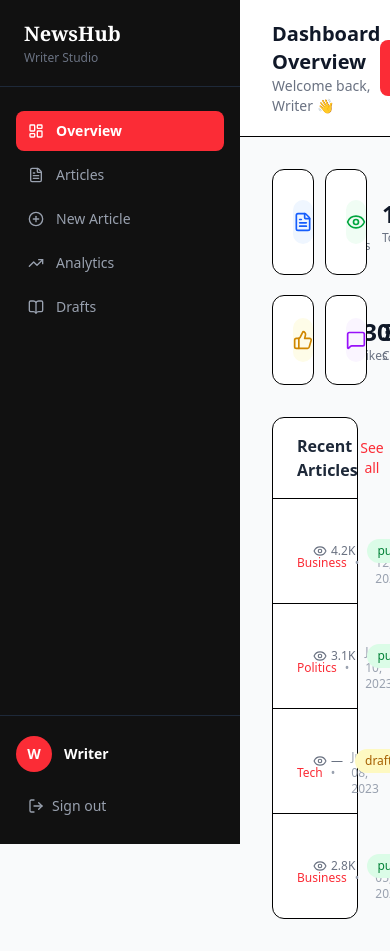
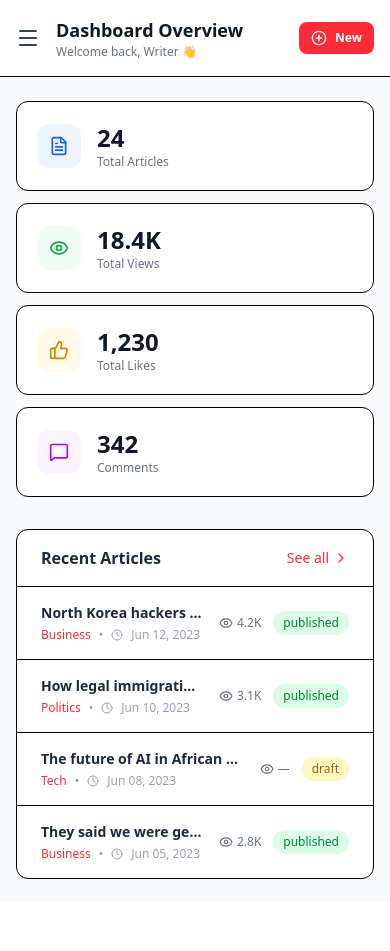
Before and after one commit to OLUJOHN2/newshorizon, a React (Vite) app: page /dashboard in a window 390 px wide. After the commit the page ends 903 px from the top, so only its background shows below. Built offline with nearby package versions, Linux system fonts and the light colour scheme.

Commit message:
mobile responsiveness done

```diff
--- a/src/components/home/HeroSection.tsx
+++ b/src/components/home/HeroSection.tsx
@@ -86,7 +86,7 @@ export default function HeroSection() {
             category: a.category,
             readTime: "2 min read",
             image: a.image,
-            url: a.url,
+            url: `/article/${a.uuid}`,
           })),
         );
       }
@@ -110,7 +110,7 @@ export default function HeroSection() {
                 category: a.category,
                 readTime: "2 min read",
                 image: a.image,
-                url: a.url,
+                url: `/article/${a.uuid}`,
               })),
             );
           }
--- a/src/components/home/TopCreators.tsx
+++ b/src/components/home/TopCreators.tsx
@@ -32,7 +32,7 @@ export default function TopCreators() {
           Top Creator
         </h2>
         <a
-          href="/creators"
+          href="/"
           className="text-xs md:text-sm text-red-500 font-semibold flex items-center gap-1 hover:gap-2 transition-all no-underline whitespace-nowrap shrink-0"
         >
           See all <ChevronRight className="w-3 md:w-4 h-3 md:h-4" />
--- a/src/features/auth/SignIn.tsx
+++ b/src/features/auth/SignIn.tsx
@@ -30,7 +30,7 @@ export default function SignIn() {
     <div className="min-h-screen bg-gray-50 flex items-center justify-center px-4">
       <div className="bg-white w-full max-w-md rounded-2xl shadow-sm border p-8">
         <h1 className="text-2xl font-bold text-gray-900 mb-1 font-serif">
-          Sign in to NewsHub
+          Sign in to NewsHorizon
         </h1>
         <p className="text-sm text-gray-500 mb-6">
           Welcome back — good to see you again.
--- a/src/features/auth/SignUpWriter.tsx
+++ b/src/features/auth/SignUpWriter.tsx
@@ -40,7 +40,7 @@ export default function SignUpWriter() {
     <div className="min-h-screen bg-gray-50 flex items-center justify-center px-4 py-12">
       <div className="bg-white w-full max-w-xl rounded-2xl shadow-sm border p-8">
         <h1 className="text-2xl font-bold text-gray-900 mb-1 font-serif">
-          Become a Writer on NewsHub
+          Become a Writer on NewsHorizon
         </h1>
         <p className="text-sm text-gray-500 mb-6">
           Share your expertise with the world.
--- a/src/pages/WriterDashboard.tsx
+++ b/src/pages/WriterDashboard.tsx
@@ -14,6 +14,8 @@ import {
   ChevronRight,
   Clock,
   BookOpen,
+  Menu,
+  X,
 } from "lucide-react";
 
 const stats = [
@@ -91,6 +93,7 @@ export default function WriterDashboard() {
   const { user, logout } = useAuthStore();
   const navigate = useNavigate();
   const [activeTab, setActiveTab] = useState("overview");
+  const [mobileMenuOpen, setMobileMenuOpen] = useState(false);
 
   function handleLogout() {
     logout();
@@ -98,16 +101,18 @@ export default function WriterDashboard() {
   }
 
   return (
-    <div className="min-h-screen bg-gray-50 flex">
+    <div className="min-h-screen bg-gray-50 flex flex-col lg:flex-row">
       {/* Sidebar */}
-      <aside className="w-60 bg-[#111] flex-shrink-0 flex flex-col sticky top-0 h-screen">
+      <aside className={`fixed inset-0 z-50 w-60 bg-[#111] flex-shrink-0 flex flex-col lg:static lg:z-0 transition-transform duration-300 transform ${
+        mobileMenuOpen ? "translate-x-0" : "-translate-x-full lg:translate-x-0"
+      }`}>
         {/* Logo */}
         <div className="px-6 py-5 border-b border-gray-800">
           <Link
             to="/"
             className="text-xl font-bold text-white font-serif no-underline"
           >
-            NewsHub
+            NewsHorizon
           </Link>
           <p className="text-xs text-gray-500 mt-0.5">Writer Studio</p>
         </div>
@@ -155,37 +160,56 @@ export default function WriterDashboard() {
         </div>
       </aside>
 
+      {/* Overlay for mobile menu */}
+      {mobileMenuOpen && (
+        <div
+          className="fixed inset-0 bg-black/50 z-40 lg:hidden"
+          onClick={() => setMobileMenuOpen(false)}
+        />
+      )}
+
       {/* Main content */}
-      <main className="flex-1 overflow-y-auto">
+      <main className="flex-1 overflow-y-auto w-full">
         {/* Header */}
-        <div className="bg-white border-b px-8 py-5 flex items-center justify-between sticky top-0 z-10">
-          <div>
-            <h1 className="text-xl font-bold text-gray-900">
+        <div className="bg-white border-b px-4 md:px-8 py-4 md:py-5 flex items-center justify-between sticky top-0 z-10 gap-4">
+          <button
+            onClick={() => setMobileMenuOpen(!mobileMenuOpen)}
+            className="lg:hidden text-gray-700 hover:text-gray-900"
+            aria-label="Toggle menu"
+          >
+            {mobileMenuOpen ? <X className="w-6 h-6" /> : <Menu className="w-6 h-6" />}
+          </button>
+          <div className="flex-1 min-w-0">
+            <h1 className="text-lg md:text-xl font-bold text-gray-900 truncate">
               {activeTab === "overview" && "Dashboard Overview"}
               {activeTab === "articles" && "My Articles"}
               {activeTab === "new" && "New Article"}
               {activeTab === "analytics" && "Analytics"}
               {activeTab === "drafts" && "Drafts"}
             </h1>
-            <p className="text-sm text-gray-500">
+            <p className="text-xs md:text-sm text-gray-500">
               Welcome back, {(user as any)?.name?.split(" ")[0] ?? "Writer"} 👋
             </p>
           </div>
           <button
-            onClick={() => setActiveTab("new")}
-            className="flex items-center gap-2 bg-red-500 hover:bg-red-600 text-white text-sm font-semibold px-4 py-2 rounded-lg transition"
+            onClick={() => {
+              setActiveTab("new");
+              setMobileMenuOpen(false);
+            }}
+            className="flex items-center gap-2 bg-red-500 hover:bg-red-600 text-white text-xs md:text-sm font-semibold px-3 md:px-4 py-2 rounded-lg transition whitespace-nowrap shrink-0"
           >
             <PlusCircle className="w-4 h-4" />
-            New Article
+            <span className="hidden sm:inline">New Article</span>
+            <span className="sm:hidden">New</span>
           </button>
         </div>
 
-        <div className="px-8 py-8">
+        <div className="px-4 md:px-8 py-6 md:py-8">
           {/* OVERVIEW TAB */}
           {activeTab === "overview" && (
             <div className="space-y-8">
               {/* Stats */}
-              <div className="grid grid-cols-2 lg:grid-cols-4 gap-5">
+              <div className="grid grid-cols-1 sm:grid-cols-2 xl:grid-cols-4 gap-3 md:gap-5">
                 {stats.map(({ label, value, icon: Icon, color }) => (
                   <div
                     key={label}
```
